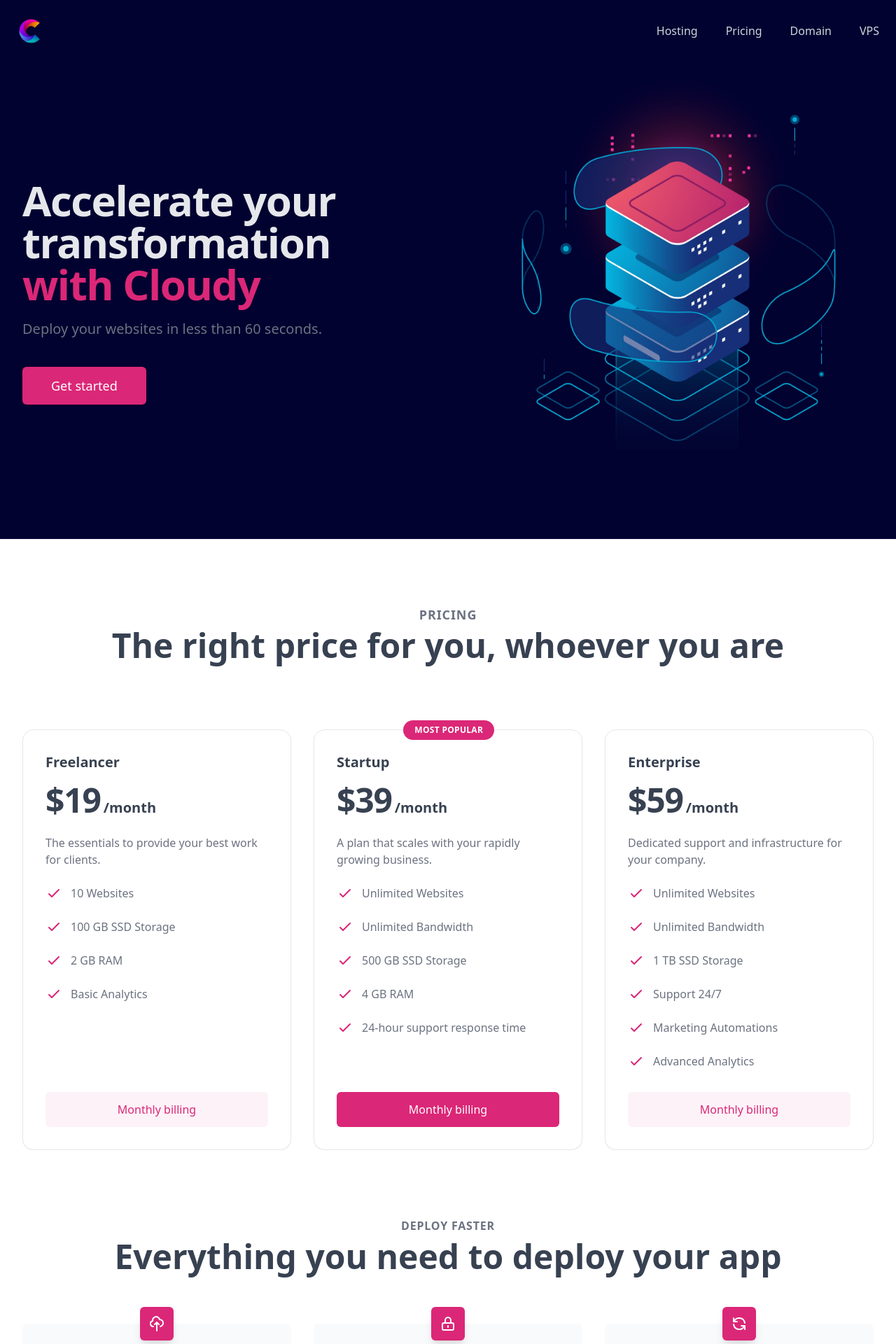
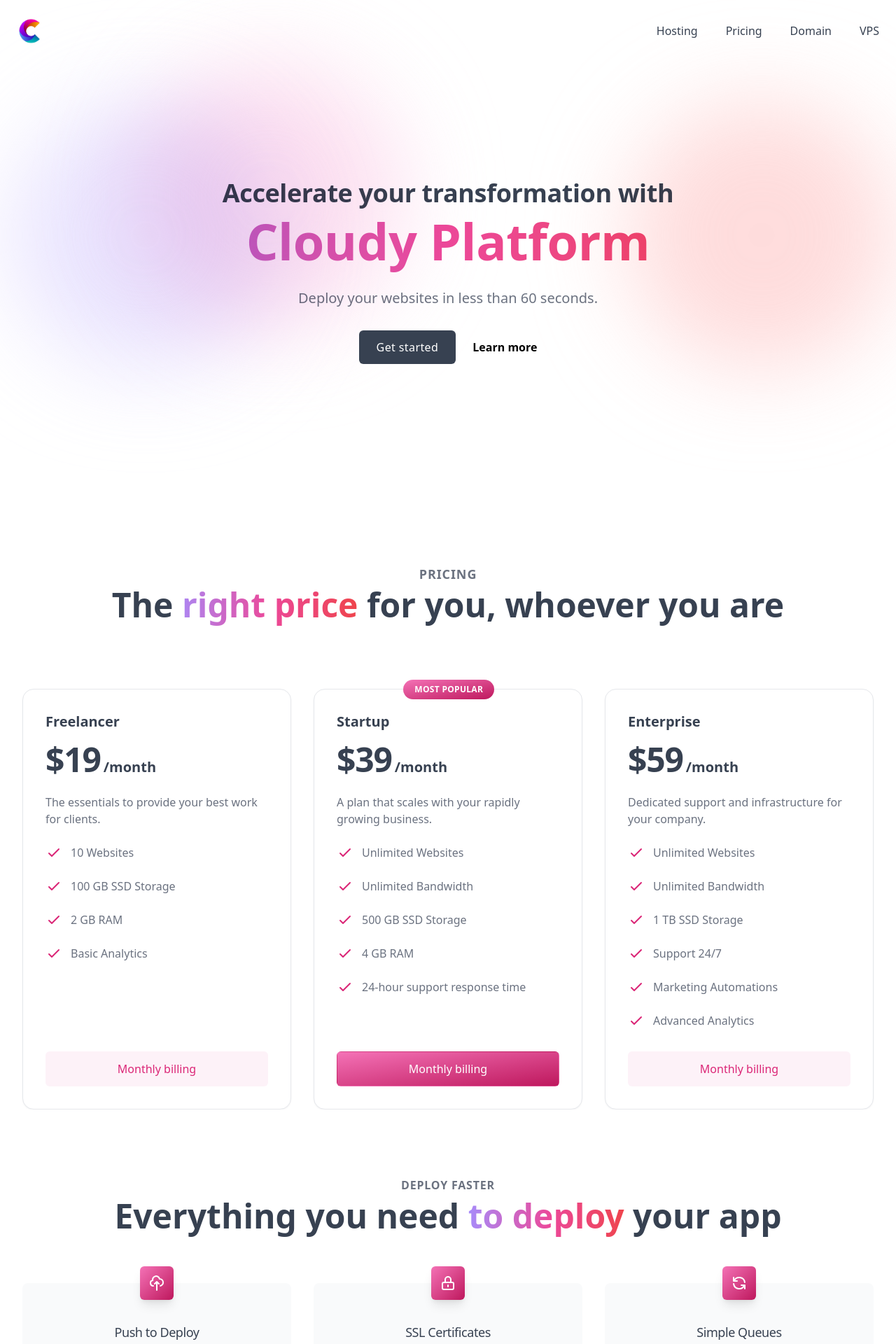
Before and after one commit to dailocvu/cloudy, a React (Create React App) app: page / in a window 1280 px wide. Shown: the top 1920 px of the page at 70% size. Built offline with nearby package versions, Linux system fonts and the light colour scheme.

Commit message:
Update Hero UI

```diff
--- a/src/components/Feature.js
+++ b/src/components/Feature.js
@@ -12,7 +12,11 @@ const Feature = (props) => {
           data-aos="fade-up"
           className="mt-2 text-3xl font-extrabold text-gray-700 sm:text-4xl lg:text-5xl"
         >
-          Everything you need to deploy your app
+          Everything you need{" "}
+          <span className="text-transparent bg-clip-text bg-gradient-to-r from-purple-400 via-pink-500 to-red-500   ">
+            to deploy{" "}
+          </span>{" "}
+          your app
         </p>
         <div data-aos="zoom-in" className="mt-12">
           <div className="grid grid-cols-1 gap-8 sm:grid-cols-2 lg:grid-cols-3">
@@ -21,7 +25,7 @@ const Feature = (props) => {
                 <div className="flow-root bg-gray-50 rounded-lg px-6 pb-8">
                   <div className="-mt-6">
                     <div>
-                      <span className="inline-flex items-center justify-center p-3 bg-pink-600 rounded-md shadow-lg">
+                      <span className="inline-flex items-center justify-center p-3 bg-gradient-to-br from-pink-400 to-pink-700  rounded-md shadow-lg">
                         <feature.icon
                           className="h-6 w-6 text-white"
                           aria-hidden="true"
--- a/src/components/Hero.js
+++ b/src/components/Hero.js
@@ -2,11 +2,10 @@ import Logo from "../images/c-logo.png";
 import { Fragment } from "react";
 import { Popover, Transition } from "@headlessui/react";
 import { MenuIcon, XIcon } from "@heroicons/react/outline";
-import Banner from "../images/banner.jpg";
 
 const Hero = (props) => {
   return (
-    <div className="relative bg-primary overflow-hidden">
+    <div className="relative bg-white overflow-hidden">
       <div className="relative pt-6 ">
         <Popover>
           <div className="max-w-7xl mx-auto px-4 sm:px-6">
@@ -31,7 +30,7 @@ const Hero = (props) => {
                   <a
                     key={item.name}
                     href={item.href}
-                    className="font-medium text-base text-gray-300 hover:text-gray-100 "
+                    className="font-medium text-base text-gray-700 hover:text-gray-800 "
                   >
                     {item.name}
                   </a>
@@ -80,34 +79,37 @@ const Hero = (props) => {
           </Transition>
         </Popover>
         {/*Hero */}
-        <main className="lg:relative">
-          <div className="mx-auto max-w-7xl w-full pt-16 pb-20 text-center lg:py-48 lg:text-left">
-            <div className="px-4 lg:w-1/2 sm:px-8 xl:pr-16">
-              <h1 className="text-4xl tracking-tight font-extrabold text-gray-200 sm:text-5xl md:text-6xl lg:text-5xl xl:text-6xl">
-                <span className="inline">Accelerate your transformation</span>{" "}
-                <span className="inline text-pink-600">with Cloudy</span>
-              </h1>
-              <p className="mt-3 max-w-md mx-auto text-lg text-gray-500 sm:text-xl md:mt-5 md:max-w-3xl">
-                Deploy your websites in less than 60 seconds.
+        <main class="my-48 mx-auto max-w-7xl px-4 sm:mt-24 md:mt-48">
+          <div class="text-center">
+            <h1 class="tracking-tight font-extrabold text-gray-700">
+              <p class="text-xl sm:text-3xl md:text-4xl">
+                Accelerate your transformation with
               </p>
-              <div className="mt-10 sm:flex sm:justify-center lg:justify-start">
-                <div className="rounded-md shadow">
-                  <button
-                    href="#"
-                    className="w-full flex items-center justify-center px-8 py-3 border border-transparent text-base font-medium rounded-md text-white bg-pink-600 hover:bg-pink-700 md:py-3 md:text-lg md:px-10"
-                  >
-                    Get started
-                  </button>
-                </div>
-              </div>
+              <p class="py-3 text-transparent bg-clip-text bg-gradient-to-r from-purple-400 via-pink-500 to-red-500 text-4xl sm:text-6xl md:text-7xl">
+                Cloudy Platform
+              </p>
+            </h1>
+            <p class="mt-3 max-w-md mx-auto text-base text-gray-500 sm:text-lg md:mt-5 md:text-xl md:max-w-3xl">
+              Deploy your websites in less than 60 seconds.
+            </p>
+            <div class="mt-5 max-w-md mx-auto flex justify-center items-center sm:flex sm:justify-center md:mt-8 z-20">
+              <a
+                class="z-40 inline-flex items-center justify-center h-12 px-6 mr-6 font-medium tracking-wide  py-3 border border-transparent text-base rounded-md text-white bg-gray-700 hover:bg-gray-600"
+                href="/#pricing"
+              >
+                Get started
+              </a>
+              <a
+                aria-label=""
+                class="z-40 inline-flex items-center font-semibold transition-colors duration-200 text-deep-purple-accent-400 hover:text-deep-purple-800"
+                href="/#learnmore"
+              >
+                Learn more
+              </a>
             </div>
-          </div>
-          <div className="relative w-full h-96 sm:h-98 md:h-99 lg:absolute lg:inset-y-0 lg:right-0 lg:w-1/2 lg:h-full">
-            <img
-              className="absolute inset-0 w-full h-full object-cover"
-              src={Banner}
-              alt=""
-            />
+            <div class="absolute top-24 md:top-36 md:left-50 w-72 h-72 md:w-96 md:h-96 bg-purple-200 rounded-full mix-blend-multiply filter blur-3xl opacity-70 animate-pulse"></div>
+            <div class="absolute right-0 top-48 md:top-36 md:right-0 w-72 h-72 md:w-96 md:h-96 bg-red-200 rounded-full mix-blend-multiply filter blur-3xl opacity-70 animate-pulse"></div>
+            <div class="absolute bottom-36 left-0 md:bottom-12 md:left-48 w-72 h-72 md:w-96 md:h-96 bg-pink-200 rounded-full mix-blend-multiply filter blur-3xl opacity-70 animate-pulse"></div>
           </div>
         </main>
       </div>
--- a/src/components/Newsletter.js
+++ b/src/components/Newsletter.js
@@ -29,7 +29,7 @@ const Newsletter = () => {
             <div className="mt-3 rounded-md shadow sm:mt-0 sm:ml-3 sm:flex-shrink-0">
               <button
                 type="submit"
-                className="w-full flex items-center justify-center py-3 px-5 border border-transparent text-base font-medium rounded-md text-white bg-pink-600 hover:bg-pink-700 focus:outline-none focus:ring-2 focus:ring-offset-2 focus:ring-pink-500"
+                className="w-full flex items-center justify-center py-3 px-5 border border-transparent text-base font-medium rounded-md text-white bg-gradient-to-br from-pink-400 to-pink-700 hover:opacity-90 focus:outline-none focus:ring-2 focus:ring-offset-2 focus:ring-pink-500"
               >
                 Notify me
               </button>
--- a/src/components/Pricing.js
+++ b/src/components/Pricing.js
@@ -6,7 +6,10 @@ function classNames(...classes) {
 
 const Pricing = (props) => {
   return (
-    <div className="max-w-7xl mx-auto pt-24 px-4 bg-white sm:px-6 lg:px-8">
+    <div
+      id="pricing"
+      className="max-w-7xl mx-auto sm:pt-24 px-4 bg-white sm:px-6 lg:px-8"
+    >
       <div className="max-w-7xl mx-auto text-center px-4 sm:px-6 lg:px-8">
         <div className="max-w-3xl mx-auto space-y-2 lg:max-w-none">
           <h2
@@ -19,7 +22,12 @@ const Pricing = (props) => {
             data-aos="fade-up"
             className="text-3xl font-extrabold text-gray-700 sm:text-4xl lg:text-5xl"
           >
-            The right price for you, whoever you are
+            The
+            <span className="text-transparent bg-clip-text bg-gradient-to-r from-purple-400 via-pink-500 to-red-500">
+              {" "}
+              right price{" "}
+            </span>
+            for you, whoever you are
           </p>
         </div>
       </div>
@@ -39,7 +47,7 @@ const Pricing = (props) => {
                 {tier.title}
               </h3>
               {tier.mostPopular ? (
-                <p className="absolute top-0 left-1/3 py-1.5 px-4 bg-pink-600 rounded-full text-xs font-semibold uppercase tracking-wide text-white transform -translate-y-1/2">
+                <p className="absolute top-0 left-1/3 py-1.5 px-4 bg-gradient-to-br from-pink-400 to-pink-700  rounded-full text-xs font-semibold uppercase tracking-wide text-white transform -translate-y-1/2">
                   Most popular
                 </p>
               ) : null}
@@ -72,7 +80,7 @@ const Pricing = (props) => {
               href="#"
               className={classNames(
                 tier.mostPopular
-                  ? "bg-pink-600 text-white hover:bg-pink-700"
+                  ? "bg-gradient-to-br from-pink-400 to-pink-700 text-white hover:opacity-90"
                   : "bg-pink-50 text-pink-600 hover:bg-pink-100",
                 "mt-8 block w-full py-3 px-6 border border-transparent rounded-md text-center font-medium"
               )}
--- a/src/components/Stats.js
+++ b/src/components/Stats.js
@@ -1,43 +1,39 @@
 export const Stats = () => {
   return (
-    <div data-aos="fade-zoom-in" className="bg-pink-600 ">
-      <div className="max-w-7xl mx-auto py-12 px-4 sm:py-16 sm:px-6 lg:px-8 lg:py-20">
-        <div className="max-w-4xl mx-auto text-center">
-          <h2 className="text-3xl font-extrabold text-gray-200 sm:text-4xl">
-            Trusted by developers from over 80 planets
+    <div
+      data-aos="fade-zoom-in"
+      className="mx-4 sm:mx-6 lg:mx-auto lg:max-w-7xl py-12 px-4 sm:py-16 sm:px-6 lg:px-8 lg:py-20 bg-gradient-to-br from-blue-400 to-blue-700 rounded-3xl"
+    >
+      <div className="max-w-4xl mx-auto text-center ">
+        <h2 className="text-3xl font-extrabold text-white sm:text-4xl">
+          <span className="opacity-70">Trusted by</span> developers{" "}
+          <span className="opacity-70"> from over </span> 80 planets
         </h2>
         <p className="mt-3 text-xl text-gray-300 sm:mt-4">
-            Lorem ipsum dolor, sit amet consectetur adipisicing elit.
-            Repellendus repellat laudantium.
+          Lorem ipsum dolor, sit amet consectetur adipisicing elit. Repellendus
+          repellat laudantium.
         </p>
       </div>
       <dl className="mt-10 text-center sm:max-w-3xl sm:mx-auto sm:grid sm:grid-cols-3 sm:gap-8">
         <div className="flex flex-col">
-            <dt className="order-2 mt-2 text-lg leading-6 font-medium text-gray-200">
+          <dt className="order-2 mt-2 text-lg leading-6 font-medium text-white">
             Satisfied
           </dt>
-            <dd className="order-1 text-5xl font-extrabold text-gray-200">
-              100%
-            </dd>
+          <dd className="order-1 text-5xl font-extrabold text-white">100%</dd>
         </div>
         <div className="flex flex-col mt-10 sm:mt-0">
-            <dt className="order-2 mt-2 text-lg leading-6 font-medium text-gray-200">
+          <dt className="order-2 mt-2 text-lg leading-6 font-medium text-white">
             Support
           </dt>
-            <dd className="order-1 text-5xl font-extrabold text-gray-200">
-              24/7
-            </dd>
+          <dd className="order-1 text-5xl font-extrabold text-white">24/7</dd>
         </div>
         <div className="flex flex-col mt-10 sm:mt-0">
-            <dt className="order-2 mt-2 text-lg leading-6 font-medium text-gray-200">
+          <dt className="order-2 mt-2 text-lg leading-6 font-medium text-white">
             Customers
           </dt>
-            <dd className="order-1 text-5xl font-extrabold text-gray-200">
-              100k+
-            </dd>
+          <dd className="order-1 text-5xl font-extrabold text-white">100k+</dd>
         </div>
       </dl>
     </div>
-    </div>
   );
 };
```
Lines whose indentation alone changed are shown as unchanged.
